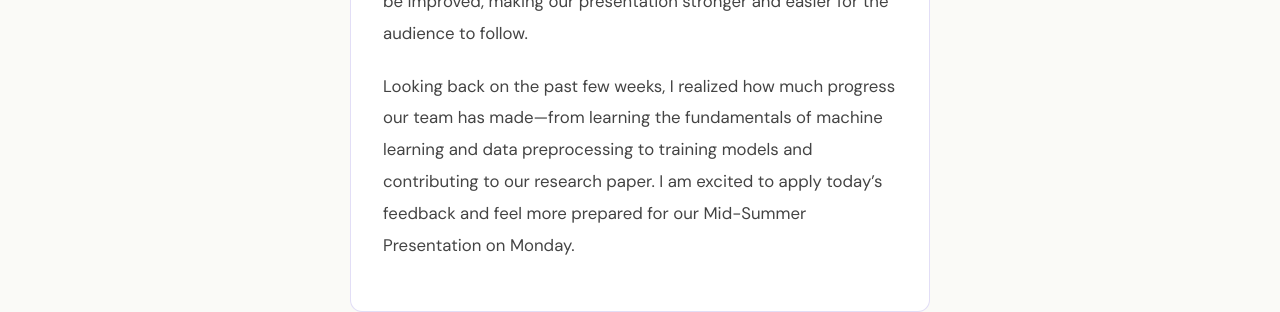
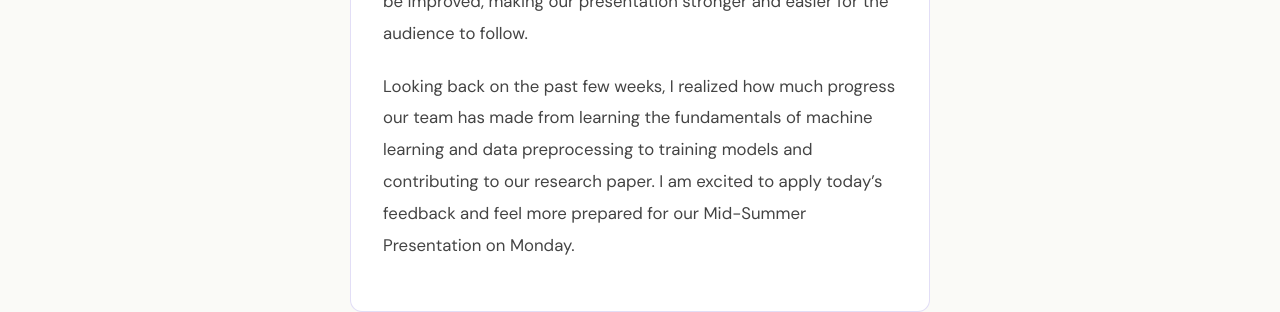
Before and after one commit to Ayomide0727/ayomide0727ceamls26.github.io, a Jekyll site: the page built from _posts/2026-06-25-day-23.md, in a window 1280 px wide and 900 px high, scrolled down 1209 px. Shown: the part 217-529 px from the top of the window. Built offline with Jekyll 4.4.1, drawn with Linux system fonts in a browser that asks for light colours; some web fonts are replaced.

```diff
--- a/_posts/2026-06-25-day-23.md
+++ b/_posts/2026-06-25-day-23.md
@@ -28,7 +28,7 @@ reflection: |
   stronger and easier for the audience to follow.
 
   Looking back on the past few weeks, I realized how much progress our team has
-  made—from learning the fundamentals of machine learning and data
+  made from learning the fundamentals of machine learning and data
   preprocessing to training models and contributing to our research paper. I am
   excited to apply today's feedback and feel more prepared for our Mid-Summer
   Presentation on Monday.
```
